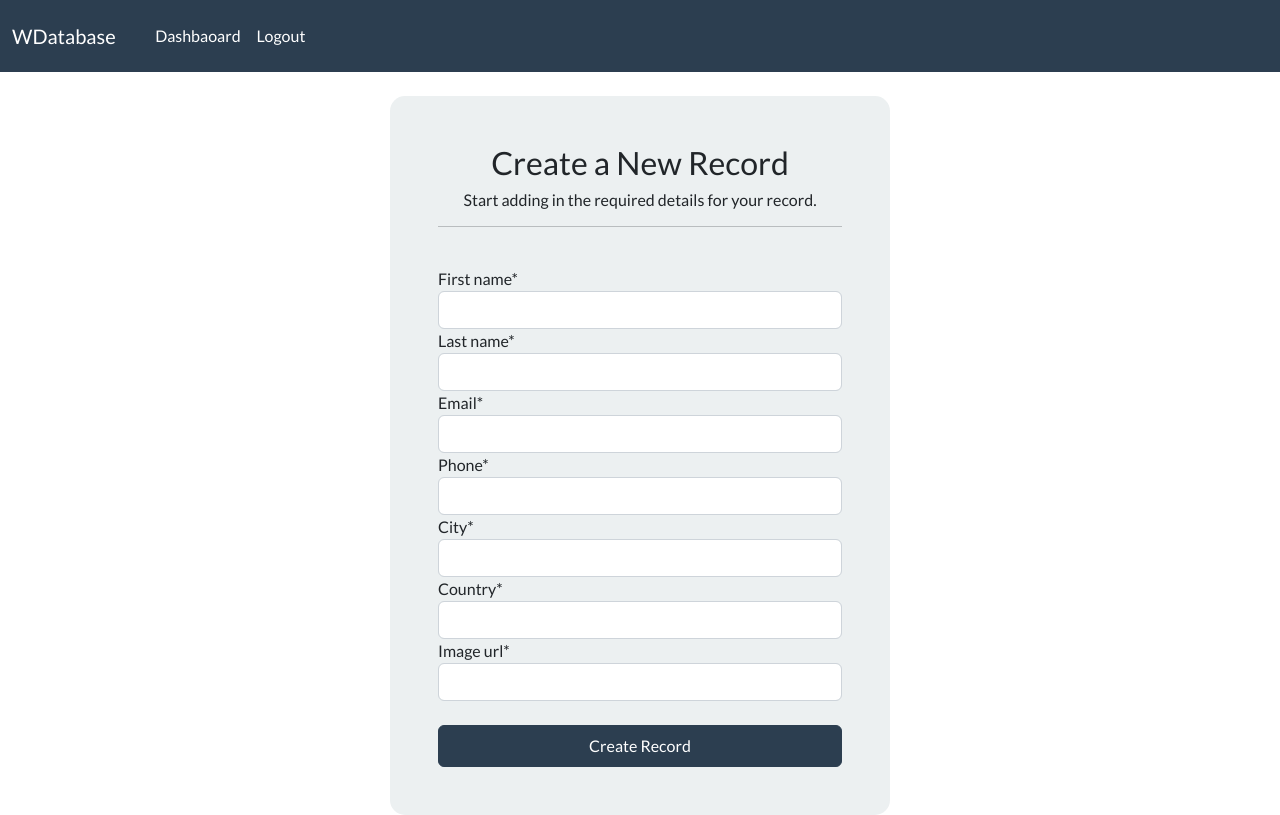
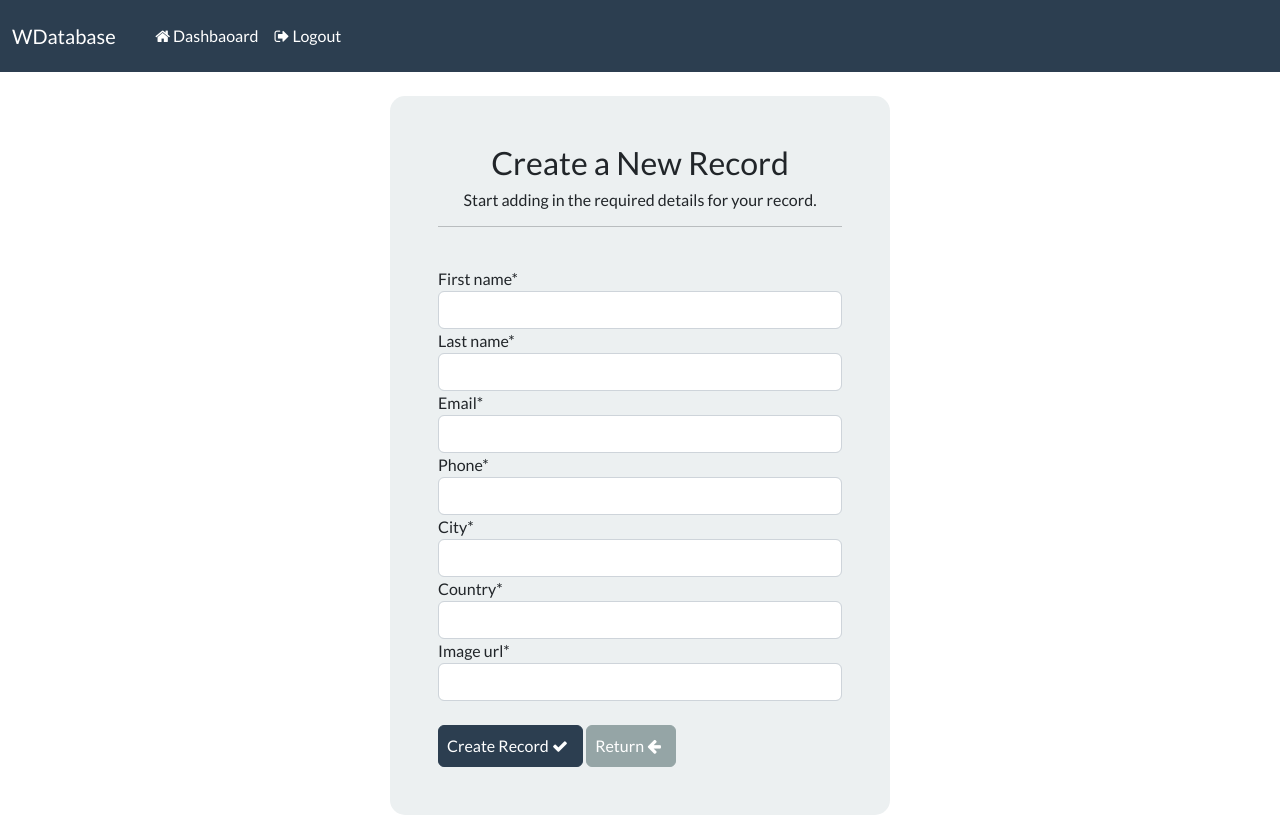
Before and after one commit to chriszigah/django-webdatabase, a Django app: page /create-record in a window 1280 px wide. Run offline with Django 4.2, Linux system fonts and the light colour scheme; the visitor is signed in with stand-in values (Sample User, id 1); some libraries are stand-ins or nearby versions.

Commit message:
Fontawesome update

```diff
--- a/webdatabase/templates/webdatabase/base.html
+++ b/webdatabase/templates/webdatabase/base.html
@@ -6,11 +6,11 @@
     <meta name="viewport" content="width=device-width, initial-scale=1.0" />
 
     <title>WDatabase</title>
-    <link rel="stylesheet" href="https://fonts.googleapis.com/css2?family=Material+Symbols+Outlined:opsz" />
     <link
       rel="stylesheet"
       href="https://bootswatch.com/5/flatly/bootstrap.min.css"
     />
+    <link rel="stylesheet" href="https://cdnjs.cloudflare.com/ajax/libs/font-awesome/4.7.0/css/font-awesome.min.css">
     <link rel="stylesheet" href="{% static 'css/style.css' %}" />
   </head>
   <body>
--- a/webdatabase/templates/webdatabase/create-record.html
+++ b/webdatabase/templates/webdatabase/create-record.html
@@ -14,9 +14,15 @@
       <form method="POST" autocomplete="off">
         {% csrf_token%} {{form|crispy}}
         <br />
-        <button type="submit" class="btn btn-primary w-100 btn-block p-2">
+        <button type="submit" class="btn btn-primary btn-block p-2">
+
           Create Record
+          <i class="fa fa-check"></i> &nbsp;
         </button>
+        <a href="{% url 'dashboard' %}" class="btn btn-secondary btn-block p-2">
+          Return
+          <i class="fa fa-arrow-left"></i> &nbsp;
+        </a>
         <br />
       </form>
     </div>
--- a/webdatabase/templates/webdatabase/dashboard.html
+++ b/webdatabase/templates/webdatabase/dashboard.html
@@ -3,7 +3,7 @@
   <h5>Welcome to the Dashboard, {{user}}!</h5>
   <hr />
   <a class="btn btn-outline btn-primary btn-sm" href="{% url 'create-record' %}"
-    >Create a New Record</a
+    > <i class="fa fa-address-book"> &nbsp;</i>Create a New Record</a
   >
   <br/>
  <br/>
@@ -28,7 +28,7 @@
         <td>{{record.phone}}</td>
         <td>{{record.city}}</td>
         <td>{{record.creation_date}}</td>
-        <td><a href="{% url 'record' record.id %}">View Record</a></td>
+        <td><a class="btn btn-success btn-sm" href="{% url 'record' record.id %}"><i class="fa fa-eye"></i></a></td>
       </tr>
       {% endfor %} {% endif %}
     </tbody>
--- a/webdatabase/templates/webdatabase/index.html
+++ b/webdatabase/templates/webdatabase/index.html
@@ -11,7 +11,9 @@
     <hr />
     <br />
     <a href="{% url 'register' %}" type="button" class="btn btn-primary"
-      >Create a Your Account</a
+      >
+      <i class="fa fa-user-plus" aria-hidden="true"></i>&nbsp;
+      Create a Your Account</a
     >
   </div>
 </body>
--- a/webdatabase/templates/webdatabase/login.html
+++ b/webdatabase/templates/webdatabase/login.html
@@ -11,9 +11,13 @@
     </div>
     <br />
     <form method="POST" autocomplete="off">
-      {% csrf_token%} {{form|crispy}}
+      {% csrf_token%}
+      {{form.username|as_crispy_field}}
+      <br />
+      {{form.password|as_crispy_field}}
       <br />
       <button type="submit" class="btn btn-primary w-100 btn-block p-2">
+        <i class="fa fa-key"></i> &nbsp;
         Login
       </button>
       <br />
--- a/webdatabase/templates/webdatabase/navbar.html
+++ b/webdatabase/templates/webdatabase/navbar.html
@@ -18,11 +18,11 @@
       <ul class="navbar-nav mr-auto">
         &nbsp; &nbsp; &nbsp; {% if user.is_authenticated %}
         <li class="nav-item">
-          <a class="nav-link" href="{% url 'dashboard' %}">Dashbaoard</a>
+          <a class="nav-link" href="{% url 'dashboard' %}"><i class="fa fa-home"></i>&nbsp;Dashbaoard</a>
         </li>
         <li class="nav-item">
           <a class="nav-link" href="{% url 'logout' %}"
-            ><i class="fa fa-sign-out"></i>Logout</a
+            ><i class="fa fa-sign-out"></i>&nbsp;Logout</a
           >
         </li>
         {% else %}
--- a/webdatabase/templates/webdatabase/register.html
+++ b/webdatabase/templates/webdatabase/register.html
@@ -12,6 +12,7 @@
       {% csrf_token%} {{form|crispy}}
       <br />
       <button type="submit" class="btn btn-primary w-100 btn-block p-2">
+        <i class="fa fa-check"></i> &nbsp;
         Create Account
       </button>
       <br />
--- a/webdatabase/templates/webdatabase/update-record.html
+++ b/webdatabase/templates/webdatabase/update-record.html
@@ -15,7 +15,8 @@
         {% csrf_token%} {{form|crispy}}
         <br />
         <button type="submit" class="btn btn-primary w-100 btn-block p-2">
-          Update Record
+            <i class="fa fa-plus" aria-hidden="true"></i>&nbsp;
+            Update Record
         </button>
         <br />
       </form>
--- a/webdatabase/templates/webdatabase/view-record.html
+++ b/webdatabase/templates/webdatabase/view-record.html
@@ -19,10 +19,10 @@
     </div>
  </div>
  <br/>
- <a href="{% url 'dashboard' %}" class="btn btn-secondary">Return</a>
+ <a href="{% url 'dashboard' %}" class="btn btn-secondary"><i class="fa fa-arrow-left" aria-hidden="true"></i>&nbsp;Return</a>
  &nbsp;
- <a href="{% url 'update-record' record.id %}" class="btn btn-info">Update Record</a>
+ <a href="{% url 'update-record' record.id %}" class="btn btn-info"> <i class="fa fa-plus" aria-hidden="true"></i>&nbsp;Update Record</a>
  &nbsp;
- <a href="{% url 'delete-record' record.id %}" class="btn btn-danger">Delete</a>
+ <a href="{% url 'delete-record' record.id %}" class="btn btn-danger"><i class="fa fa-minus-square" aria-hidden="true"></i>&nbsp;Delete</a>
  &nbsp;
  {% endblock %}
```
